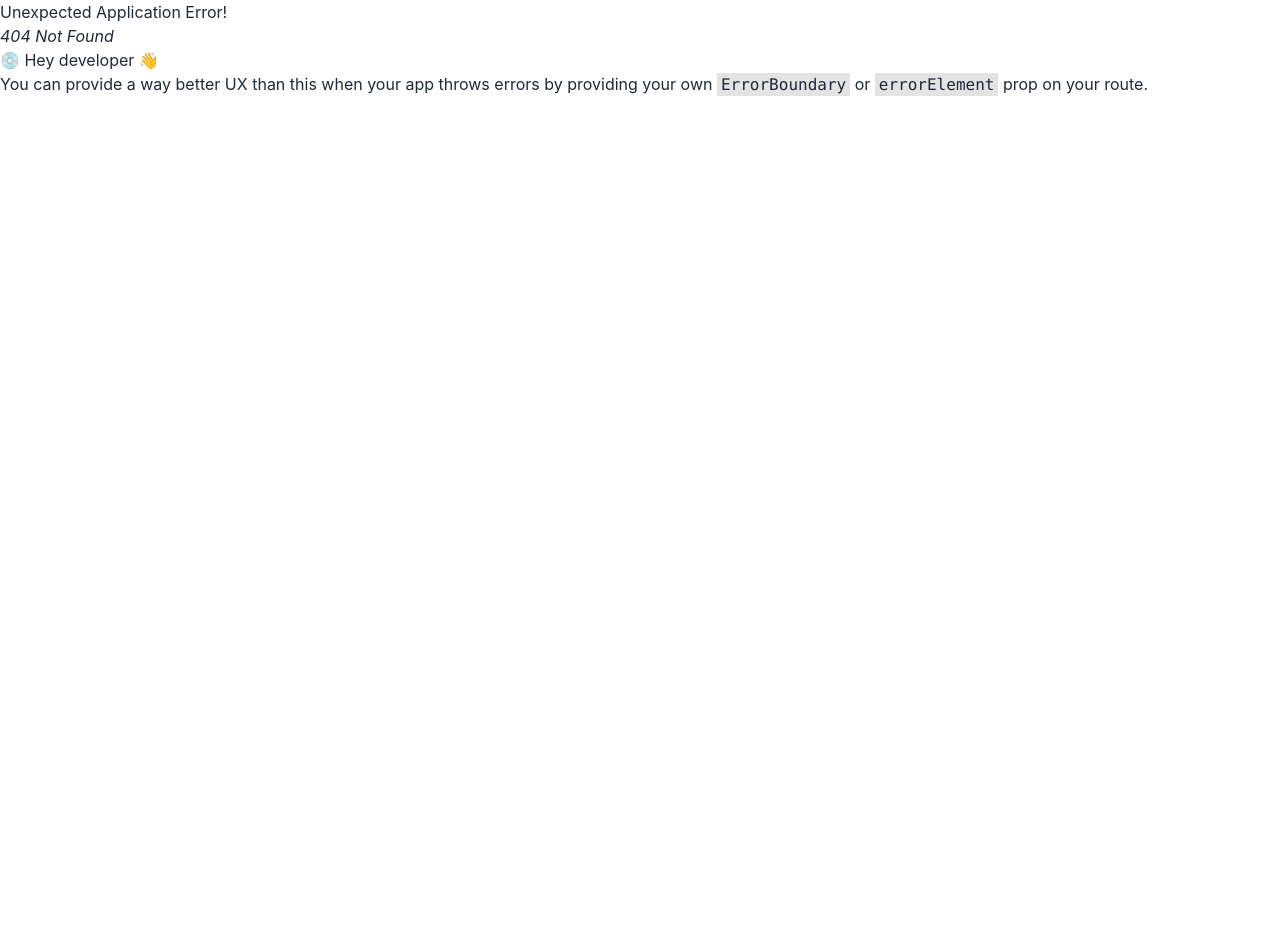
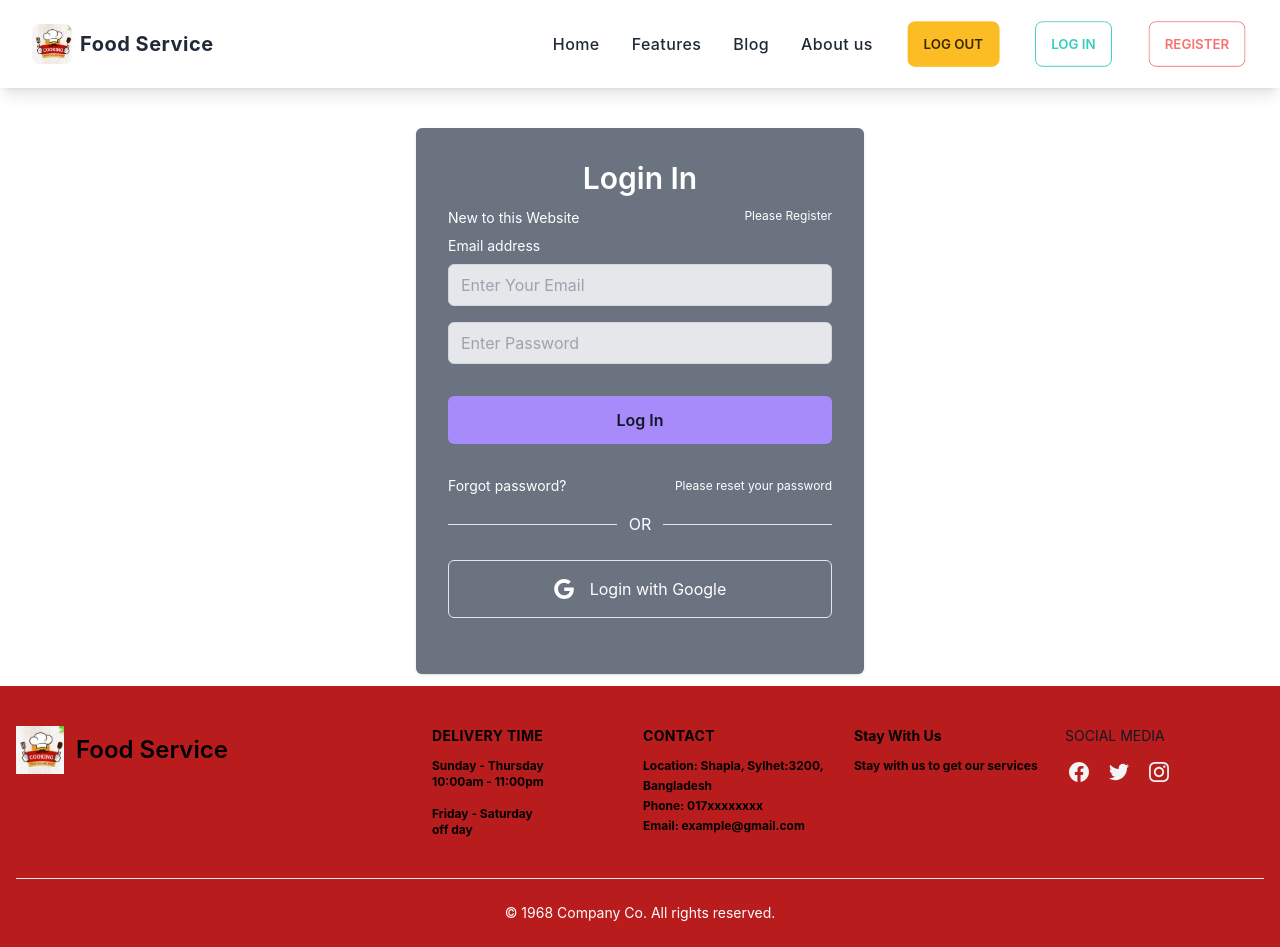
Before and after one commit to anisa6121/food-service, a React (Create React App) app: page /login in a window 1280 px wide. Before the commit this address had no page. Before the commit the page ends 800 px from the top, so only its background shows below. Built offline with nearby package versions, Linux system fonts and the light colour scheme; no server answers.

Commit message:
firebase-authentic-system-add

```diff
--- a/package.json
+++ b/package.json
@@ -10,9 +10,11 @@
     "firebase": "^9.13.0",
     "react": "^18.2.0",
     "react-dom": "^18.2.0",
+    "react-hot-toast": "^2.4.0",
     "react-icons": "^4.6.0",
     "react-router-dom": "^6.4.3",
     "react-scripts": "5.0.1",
+    "react-toastify": "^9.1.1",
     "web-vitals": "^2.1.4"
   },
   "scripts": {
--- a/src/App.js
+++ b/src/App.js
@@ -1,5 +1,7 @@
 
+import { Toaster } from 'react-hot-toast';
 import { RouterProvider } from 'react-router-dom';
+
 import './App.css';
 import router from './Router/Routes/Routes';
 
@@ -8,8 +10,10 @@ function App() {
 
 
   return (
-		<div className=" max-w-screen-xl mx-auto ">
-			<RouterProvider router={router}></RouterProvider>
+    <div className=" max-w-screen-xl mx-auto ">
+
+      <RouterProvider router={router}></RouterProvider>
+      <Toaster></Toaster>
 		</div>
   );
 }
--- a/src/Router/Routes/Routes.js
+++ b/src/Router/Routes/Routes.js
@@ -2,6 +2,7 @@ import { createBrowserRouter } from "react-router-dom";
 import Blog from "../../components/Blog/Blog";
 import FoodDetail from "../../components/FoodDetails/FoodDetail";
 import Home from "../../components/Home/Home";
+import Login from "../../components/Login/Login";
 import Registration from "../../components/Registration/Registration";
 import Main from "../../Layout/Main";
 
@@ -30,6 +31,10 @@ const router = createBrowserRouter([
             {
                 path: '/register',
                 element:<Registration></Registration>
+            },
+            {
+                path: "/login",
+                element:<Login></Login>
             }
 		],
 	},
--- a/src/SharedPage/Header/Header.js
+++ b/src/SharedPage/Header/Header.js
@@ -98,18 +98,16 @@ const Header = () => {
 						</li>
 
 						<li>
-							<a
-								href="/"
-								// className="inline-flex items-center justify-center h-12 px-6 font-medium tracking-wide text-black transition duration-200 rounded shadow-md bg-purple-400 hover:bg-deep-purple-accent-700 focus:shadow-outline focus:outline-none"
-								// aria-label="Sign up"
-								// title="Sign up"
+							<Link
+								to="/login"
+
 
 								className="btn btn-outline  btn-accent"
 								aria-label="Log In"
 								title="Log In"
 							>
 								Log In
-							</a>
+							</Link>
 						</li>
 
 						<li>
--- a/src/components/Login/Login.js
+++ b/src/components/Login/Login.js
@@ -1,11 +1,182 @@
-import React from 'react';
+import { GithubAuthProvider, GoogleAuthProvider } from "firebase/auth";
+import React, { useState } from "react";
+import { useContext } from "react";
+import toast from "react-hot-toast";
+// import toast from "react-hot-toast";
+import { Link, useLocation, useNavigate } from "react-router-dom";
+import { AuthContext } from "../../context/AuthProvider/AuthProvider";
+
 
 const Login = () => {
-    return (
-        <div>
-          This is Login Page
-        </div>
-    );
+	const [userEmail, setUserEmail] = useState("");
+
+  const { signIn, resetPassword } = useContext(AuthContext);
+	// const {
+	// 	signIn,
+	// 	resetPassword,
+	// 	providerLogin,
+	// 	signInWithGit,
+	// 	setLoading,
+	// } = useContext(AuthContext);
+
+	const [error, setError] = useState("");
+	const navigate = useNavigate();
+
+	const location = useLocation();
+
+	const from = location.state?.from?.pathname || "/";
+
+	const handleSubmit = (event) => {
+		event.preventDefault();
+		const form = event.target;
+		const email = form.email.value;
+		const password = form.password.value;
+
+		console.log(email, password);
+
+		signIn(email, password)
+			.then((result) => {
+				const user = result.user;
+				console.log(user);
+				form.reset();
+				setError("");
+				// navigate(from, { replace: true });
+			})
+
+			.catch((error) => {
+				console.log(error);
+				setError(error.message);
+			})
+
+			// .finally(() => {
+			// 	setLoading(false);
+			// });
+	};
+
+	// resset password
+
+	const handleReset = () => {
+		resetPassword(userEmail)
+			.then(() => {
+				toast.success(
+					"Reset link has been sent,  check your email"
+				);
+			})
+			.catch((error) => toast.error(error.message));
+	};
+
+	// Google sign In
+
+
+
+
+
+	return (
+		<div className="mx-auto mt-4 w-full max-w-md p-4 rounded-md shadow sm:p-8 bg-gray-500 text-white mb-3">
+			<h2 className="mb-3 text-3xl font-semibold text-center">
+				Login In
+			</h2>
+
+			<div className="flex justify-between">
+				<p className="text-sm">New to this Website</p>
+
+				<Link
+					to="/register"
+					className="text-xs hover:underline mb-3"
+				>
+					Please Register
+				</Link>
+			</div>
+			<form
+				onSubmit={handleSubmit}
+				noValidate=""
+				action=""
+				className="space-y-8 ng-untouched ng-pristine ng-valid"
+			>
+				<div className="space-y-4">
+					<div className="space-y-2">
+						<label
+							for="email"
+							className="block text-sm"
+						>
+							Email address
+						</label>
+
+						<input
+							onBlur={(event) =>
+								setUserEmail(
+									event.target
+										.value
+								)
+							}
+							required
+							type="email"
+							name="email"
+							id="email"
+							placeholder="Enter Your Email"
+							className="w-full px-3 py-2 border rounded-md border-gray-300 focus:border-gray-900 bg-gray-200 text-gray-900"
+							data-temp-mail-org="0"
+						/>
+					</div>
+
+					<div className="space-y-2">
+						<input
+							required
+							type="password"
+							name="password"
+							id="password"
+							placeholder="Enter Password"
+							className="w-full px-3 py-2 border rounded-md border-gray-300 focus:border-gray-900 bg-gray-200 text-gray-900"
+							data-temp-mail-org="0"
+						/>
+					</div>
+				</div>
+				<button
+					type="submit"
+					className="w-full  px-8 py-3 font-semibold rounded-md bg-violet-400 text-gray-900"
+				>
+					Log In
+				</button>
+
+				<div className="flex justify-between">
+					<p className="text-sm">Forgot password?</p>
+
+					<button
+						onClick={handleReset}
+						className="text-xs hover:underline"
+					>
+						Please reset your password
+					</button>
+				</div>
+			</form>
+
+			<div className="flex items-center w-full my-4">
+				<hr className="w-full" />
+				<p className="px-3">OR</p>
+				<hr className="w-full" />
+			</div>
+
+			<div className="my-6 space-y-4">
+				<button
+					// onClick={handleGoogleSignIn}
+					aria-label="Login with Google"
+					type="button"
+					className="flex items-center justify-center w-full p-4 space-x-4 border rounded-md focus:ring-2 focus:ring-offset-1 dark:border-gray-400 focus:ring-violet-400"
+				>
+					<svg
+						xmlns="http://www.w3.org/2000/svg"
+						viewBox="0 0 32 32"
+						className="w-5 h-5 fill-current"
+					>
+						<path d="M16.318 13.714v5.484h9.078c-0.37 2.354-2.745 6.901-9.078 6.901-5.458 0-9.917-4.521-9.917-10.099s4.458-10.099 9.917-10.099c3.109 0 5.193 1.318 6.38 2.464l4.339-4.182c-2.786-2.599-6.396-4.182-10.719-4.182-8.844 0-16 7.151-16 16s7.156 16 16 16c9.234 0 15.365-6.49 15.365-15.635 0-1.052-0.115-1.854-0.255-2.651z"></path>
+					</svg>
+					<p>Login with Google</p>
+				</button>
+			</div>
+
+			<p className="text-lg font-bold text-black">{error}</p>
+		</div>
+	);
 };
 
 export default Login;
--- a/src/components/Registration/Registration.js
+++ b/src/components/Registration/Registration.js
@@ -1,8 +1,50 @@
-import React, { useState } from 'react';
+import React, { useContext, useState } from 'react';
 import { Link } from 'react-router-dom';
+import { AuthContext } from '../../context/AuthProvider/AuthProvider';
 
 const Registration = () => {
     const [error, setError] = useState("");
+
+const { createUser, updateUserProfile } = useContext(AuthContext);
+
+const handleSubmit = (event) => {
+	event.preventDefault();
+
+	const form = event.target;
+	const name = form.name.value;
+	const photoURL = form.photoURL.value;
+	const email = form.email.value;
+	const password = form.password.value;
+
+    console.log(name, photoURL, email, password);
+
+	createUser(email, password)
+		.then((result) => {
+            const user = result.user;
+
+			console.log(user);
+
+			setError("");
+			form.reset();
+			handleUserProfile(name, photoURL);
+		})
+
+		.catch((error) => {
+			console.log(error);
+			setError(error.message);
+		});
+};
+
+	const handleUserProfile = (name, photoURL) => {
+		const profile = {
+			displayName: name,
+			photoURL: photoURL,
+		};
+		updateUserProfile(profile)
+			.then(() => {})
+			.catch((e) => console.error(e));
+	};
+
     return (
 		<div className="mx-auto mt-3 mb-3 flex flex-col max-w-md p-6 rounded-md sm:p-10 bg-gray-200 text-black">
 			<div className="mb-8 text-center">
@@ -12,7 +54,7 @@ const Registration = () => {
 			</div>
 
 			<form
-				// onSubmit={handleSubmit}
+				onSubmit={handleSubmit}
 				noValidate=""
 				action=""
 				className="space-y-12 ng-untouched ng-pristine ng-valid"
@@ -106,14 +148,14 @@ const Registration = () => {
 					</p>
 
 					<Link
-						className="text-xs hover:underline"
+						className="text-xl hover:underline"
 						to="/login"
 					>
 						Login
 					</Link>
 				</div>
 			</form>
-			<p className="text-lg  text-white-700">{error}</p>
+			<p className="text-lg font-bold text-red-500">{error}</p>
 		</div>
     );
 };
--- /dev/null
+++ b/src/context/AuthProvider/AuthProvider.js
@@ -0,0 +1,65 @@
+import { createUserWithEmailAndPassword, getAuth, onAuthStateChanged, sendPasswordResetEmail, signInWithEmailAndPassword, updateProfile } from 'firebase/auth';
+import React, { Children, createContext, useEffect, useState } from 'react';
+import app from '../../firebase/firebase.config';
+
+
+
+
+export const AuthContext = createContext();
+
+const auth = getAuth(app)
+const AuthProvider = ({ children }) => {
+	const [user, setUser] = useState(null);
+
+	const [loading, setLoading] = useState(true);
+
+
+    const createUser = (email, password) => {
+     return createUserWithEmailAndPassword(auth, email, password)
+    }
+
+
+     const signIn = (email, password) => {
+
+		return signInWithEmailAndPassword(auth, email, password);
+    };
+
+        const updateUserProfile = (profile) => {
+			setLoading(true);
+			return updateProfile(auth.currentUser, profile);
+    };
+
+       const resetPassword = (email) => {
+
+		return sendPasswordResetEmail(auth, email);
+	};
+
+    useEffect(() => {
+		const unsubscribe = onAuthStateChanged(auth, (currentUser) => {
+			console.log("user inside stateChange", currentUser);
+
+			setUser(currentUser);
+
+		});
+
+		return () => unsubscribe();
+    }, []);
+
+	const authInfo = {
+		user,
+		loading,
+		createUser,
+		signIn,
+		updateUserProfile,
+		resetPassword,
+	};
+
+	return (
+		<AuthContext.Provider value={authInfo}>
+			{children}
+
+		</AuthContext.Provider>
+	);
+};
+
+export default AuthProvider;
--- a/src/index.js
+++ b/src/index.js
@@ -3,12 +3,16 @@ import ReactDOM from 'react-dom/client';
 import './index.css';
 import App from './App';
 import reportWebVitals from './reportWebVitals';
+import AuthProvider from './context/AuthProvider/AuthProvider';
+
 
 const root = ReactDOM.createRoot(document.getElementById('root'));
 root.render(
-  <React.StrictMode>
-    <App />
-  </React.StrictMode>
+	<React.StrictMode>
+		<AuthProvider>
+			<App />
+		</AuthProvider>
+	</React.StrictMode>
 );
 
 // If you want to start measuring performance in your app, pass a function
```
Also changed, not shown: 1 other file (tests, documents, lock files or other folders).
